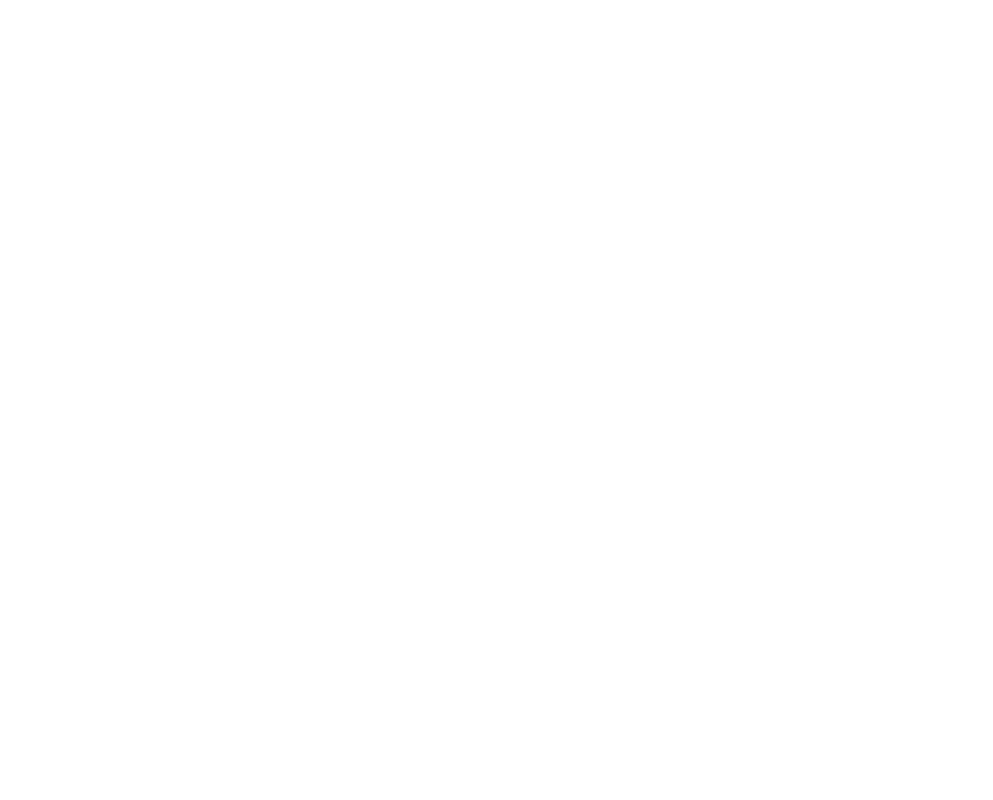
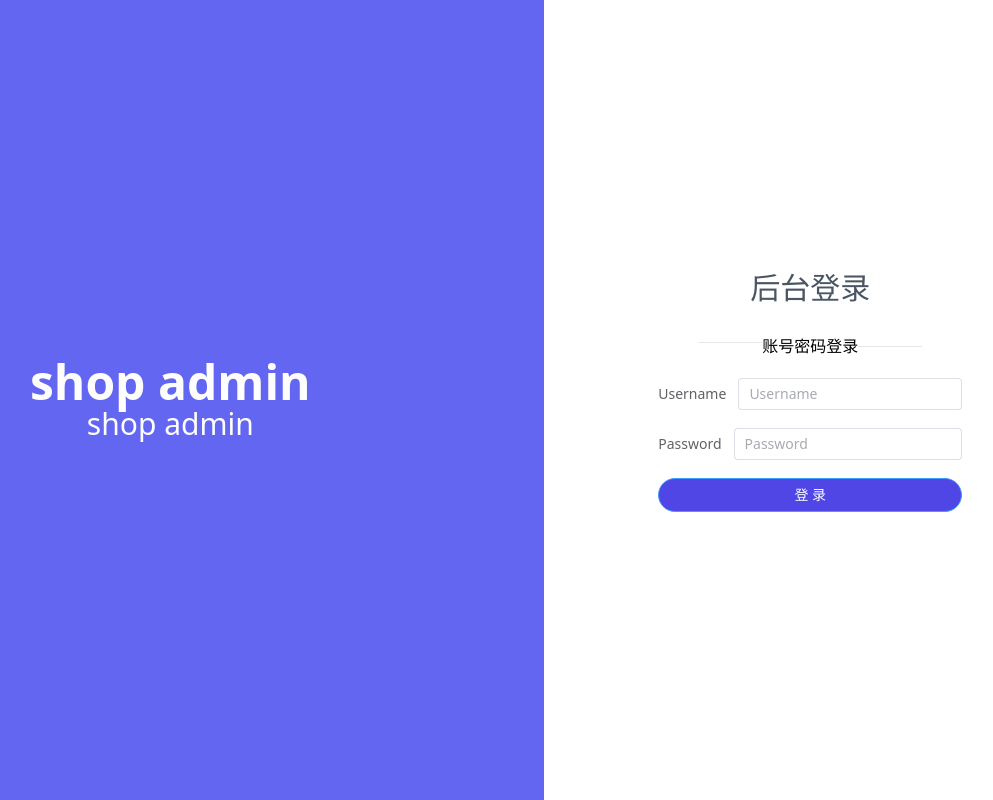
Before and after one commit to ChenJiaQi0/shop-admin, a Vue app: page /#/login in a window 1280 px wide. Shown: the whole page, without its empty margins (203-1196 px from the left). Built offline with nearby package versions, Linux system fonts and the light colour scheme.

Commit message:
login init

```diff
--- a/src/pages/404.vue
+++ b/src/pages/404.vue
@@ -1,6 +1,6 @@
 <template>
     <div>
-
+        <h1>404</h1>
     </div>
 </template>
 
--- /dev/null
+++ b/src/pages/login.vue
@@ -0,0 +1,40 @@
+<template>
+    <div>
+        <el-row class="w-full h-screen">
+            <el-col :span="14" class="bg-indigo-500 flex justify-center items-center text-light-50 flex-col">
+                <p class="text-5xl font-bold">shop admin</p>
+                <p class="text-3xl">shop admin</p>
+            </el-col>
+            <el-col :span="10" class="flex flex-col justify-center items-center">
+                <h2 class="text-gray-600 text-3xl">后台登录</h2>
+                <div class="flex justify-center items-center my-5 space-y-2">
+                    <span class="h-[1px] w-16 bg-gray-200"></span>
+                    <span>账号密码登录</span>
+                    <span class="h-[1px] w-16 bg-gray-200"></span>
+                </div>
+                <el-form>
+                    <el-form-item label="Username">
+                        <el-input placeholder="Username"/>
+                    </el-form-item>
+
+                    <el-form-item label="Password">
+                        <el-input type="password" placeholder="Password"/>
+                    </el-form-item>
+
+                    <el-form-item>
+                        <el-button type="primary" size="default" class="w-full py-4 bg-indigo-600 text-white rounded-full">登 录</el-button>
+                    </el-form-item>
+
+                </el-form>
+            </el-col>
+        </el-row>
+    </div>
+</template>
+
+<script setup>
+
+</script>
+
+<style lang="scss" scoped>
+
+</style>
--- a/src/router/index.js
+++ b/src/router/index.js
@@ -2,16 +2,23 @@
 import Index from '~/pages/index.vue'
 import About from '~/pages/about.vue'
 import NotFound from '~/pages/404.vue'
-import { NO } from '@vue/shared'
+import Login from '~/pages/login.vue'
 
 const routes = [
     {
         path: '/',
+        name: 'index',
         component: Index
     },
     {
         path: '/about',
+        name: 'about',
         component: About
+    },
+    {
+        path: '/login',
+        name: 'login',
+        component: Login
     },
     {
         path: '/:pathMatch(.*)*',
```
Also changed, not shown: 6 other files (tests, documents, lock files or other folders).
